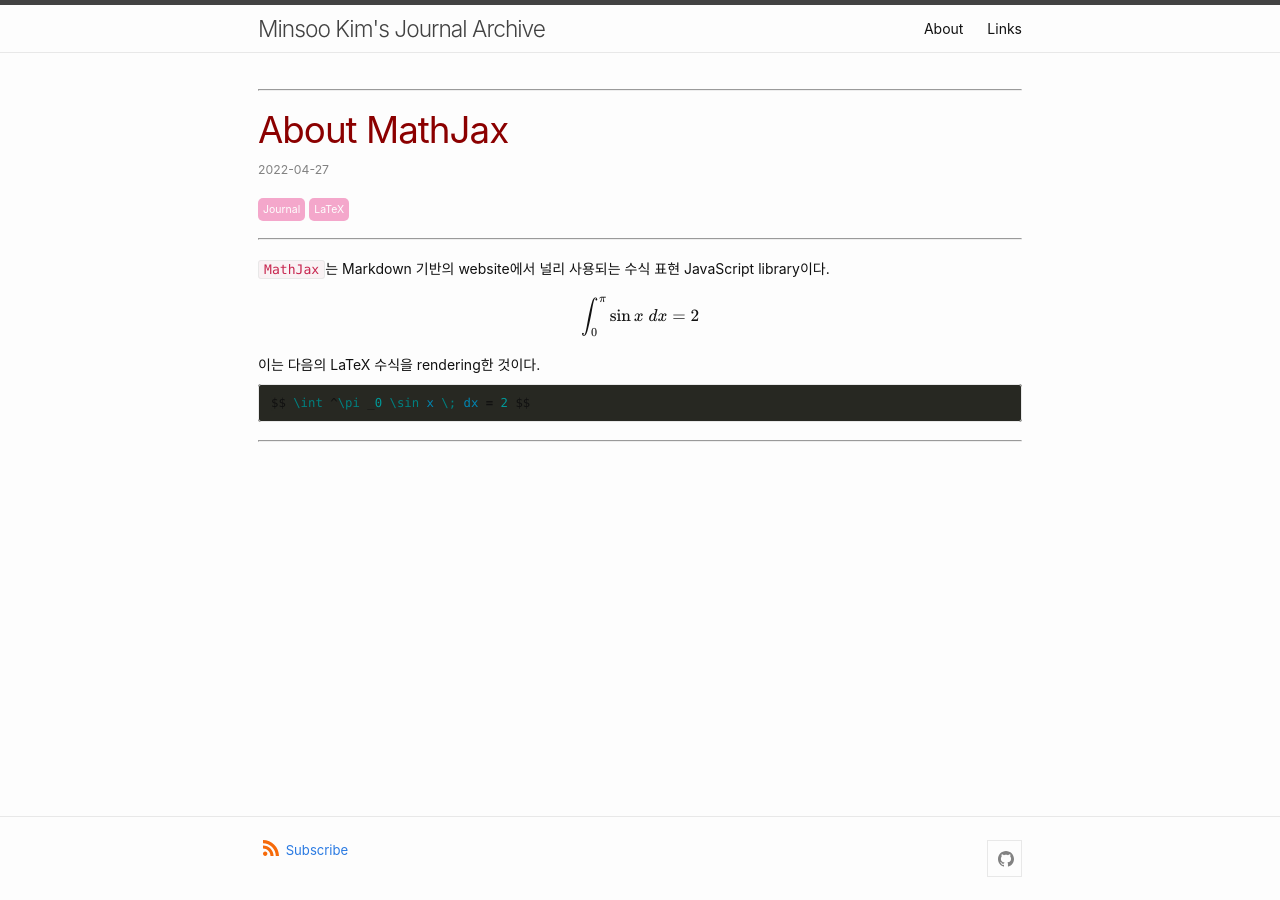
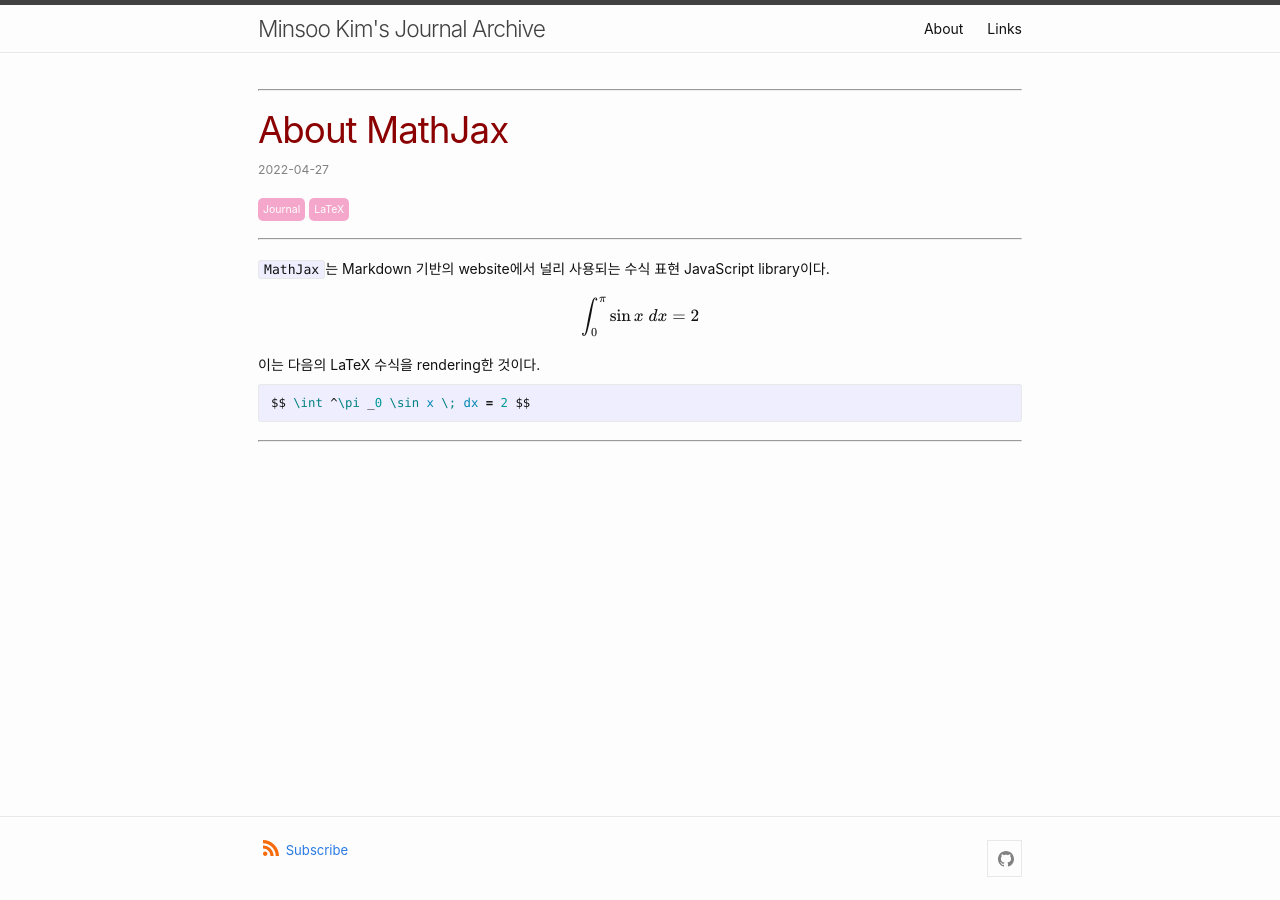
Before and after one commit to vv137/blog.1, a Jekyll site: the page built from _posts/etc/2022-04-27-001.md, in a window 1280 px wide. Built offline with Jekyll 4.4.1, drawn with Linux system fonts in a browser that asks for light colours; comment, search, counter and statistics services are not loaded.

Commit message:
Use default style for code block

```diff
--- a/_sass/minima/custom-styles.scss
+++ b/_sass/minima/custom-styles.scss
@@ -25,34 +25,6 @@ span.selected {
 
 li.hidden {
   display: none;
-}
-
-// code style
-code.highlighter-rouge {
-  color: #c7254e !important;
-  background-color: #f9f2f4 !important;
-}
-
-// code block style
-.highlight {
-  background-color: #272822 !important;
-}
-
-code {
-  background-color: #272822 !important;
-}
-
-// code label
-.codeblock-label {
-  display: inline-block;
-  border-top-left-radius: .5rem;
-  border-top-right-radius: .5rem;
-  padding: .10rem .70rem;
-  background-color: #9999dc;
-  color: white;
-  text-align: center;
-  margin-bottom: 0;
-  margin-left: 1px;
 }
 
 // equation box
```
